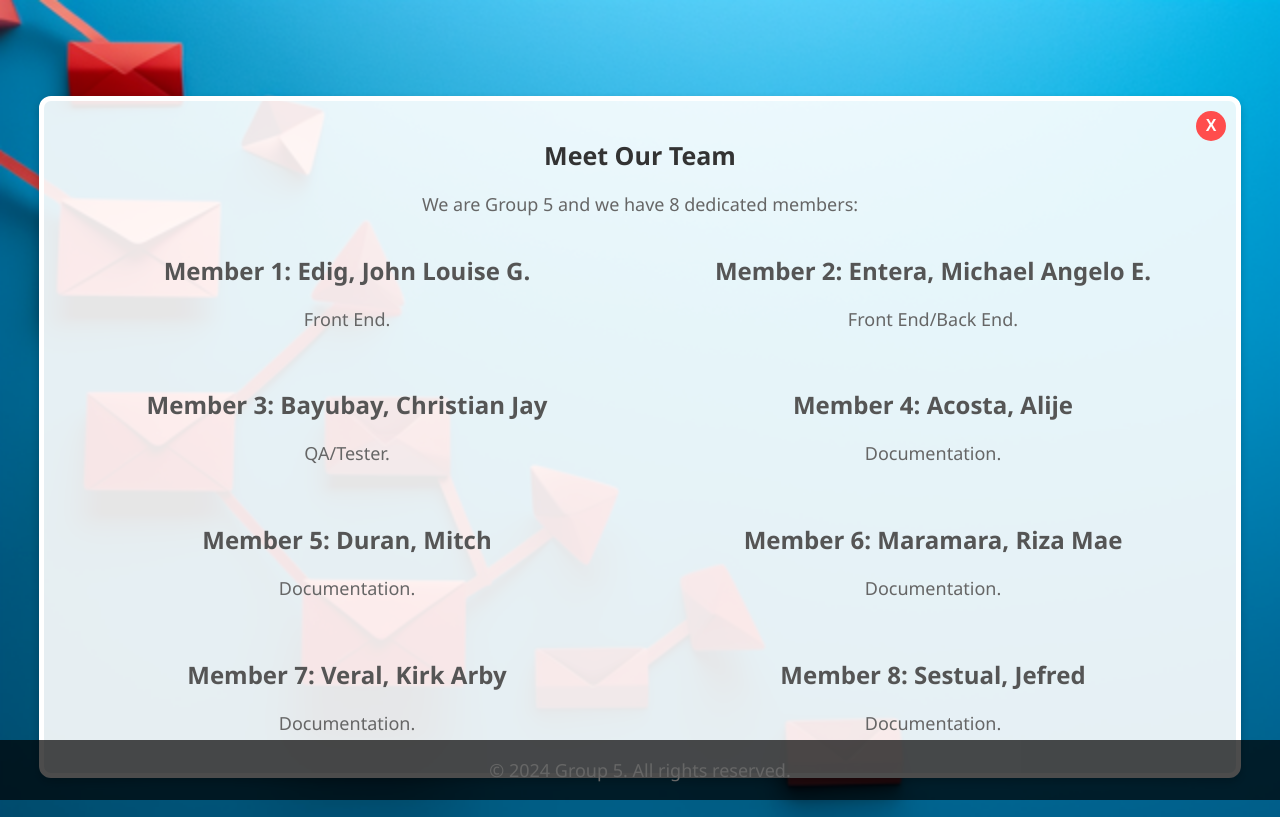
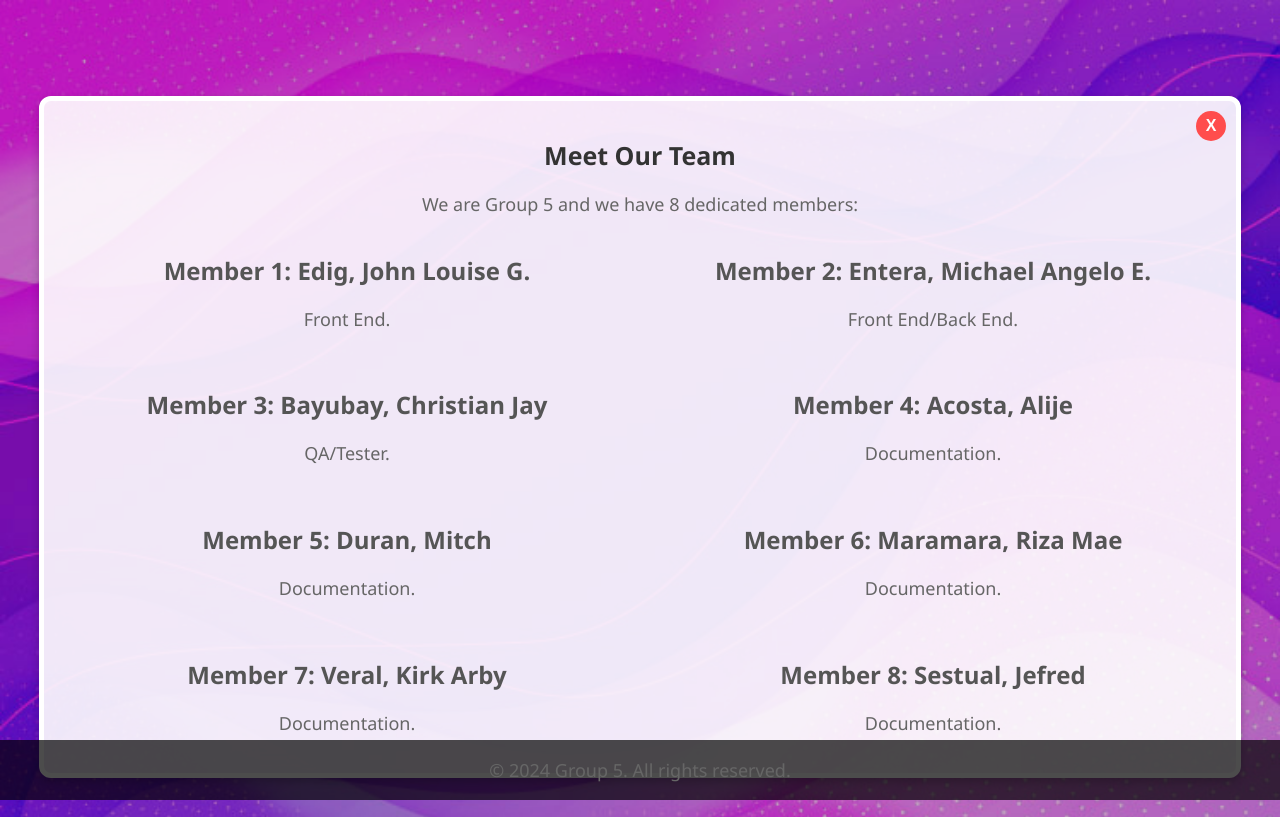
Before and after one commit to Loweeest/HueMail, a PHP site: page /email/team.php in a window 1280 px wide. Run offline with PHP 8.4, Linux system fonts and the light colour scheme; the visitor is signed in with stand-in values (Sample User, id 1).

Commit message:
Background updates

```diff
--- a/compose.php
+++ b/compose.php
@@ -188,7 +188,7 @@ if ($_SERVER['REQUEST_METHOD'] === 'POST') {
 
         body {
             font-family: 'Arial', sans-serif;
-            background: url('images/huemail.jpg') no-repeat center center fixed;
+            background: url('images/mainbg.jpg') no-repeat center center fixed;
             background-size: cover;
             color: #333;
             display: flex;
--- a/privacy.php
+++ b/privacy.php
@@ -58,7 +58,7 @@ if (!$pin_row) {
     <style>
         body {
             font-family: 'Segoe UI', Tahoma, Geneva, Verdana, sans-serif;
-            background: url('images/huemail.jpg') no-repeat center center fixed;
+            background: url('images/mainbg.jpg') no-repeat center center fixed;
             background-size: cover;
             margin: 0;
             display: flex;
--- a/team.php
+++ b/team.php
@@ -52,7 +52,7 @@ if (!$pin_row) {
     <style>
         body {
             font-family: 'Segoe UI', Tahoma, Geneva, Verdana, sans-serif;
-            background: url('images/huemail.jpg') no-repeat center center fixed;
+            background: url('images/mainbg.jpg') no-repeat center center fixed;
             background-size: cover;
             margin: 0;
             display: flex;
--- a/terms.php
+++ b/terms.php
@@ -51,7 +51,7 @@ if (!$pin_row) {
     <style>
         body {
             font-family: 'Segoe UI', Tahoma, Geneva, Verdana, sans-serif;
-            background: url('images/huemail.jpg') no-repeat center center fixed;
+            background: url('images/mainbg.jpg') no-repeat center center fixed;
             background-size: cover;
             margin: 0;
             display: flex;
```
